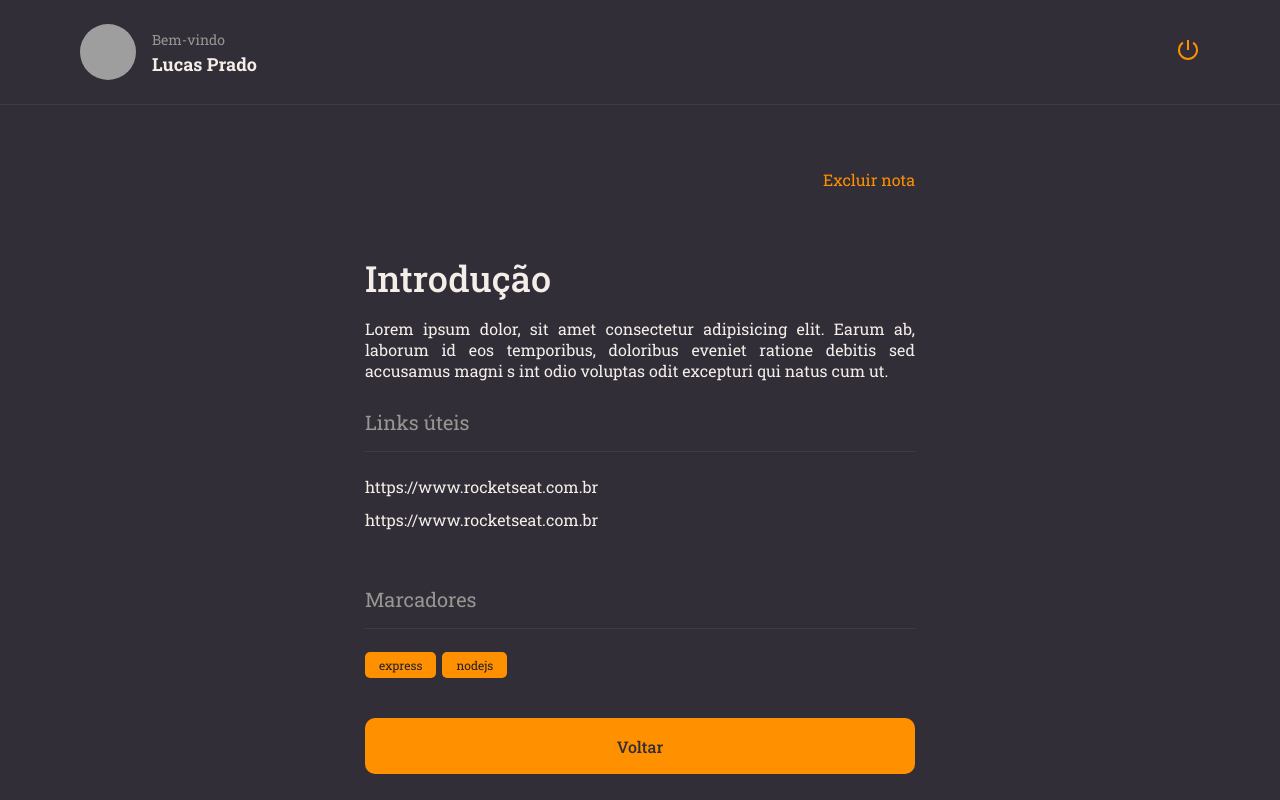
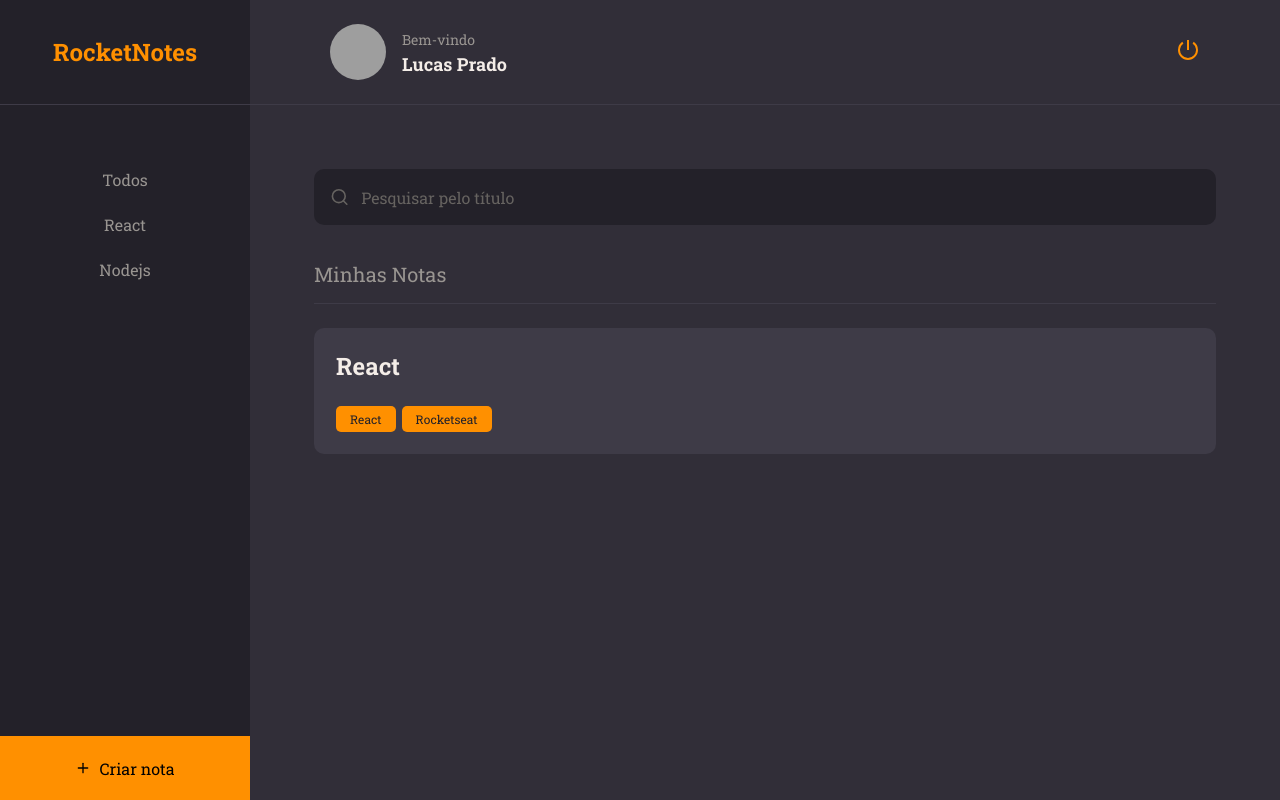
Before and after one commit to loadrp/rocketseat, a React (Vite) app in the folder Explorer_09-Front-end-react/rocketnotes/: page / in a window 1280 px wide. Built offline with nearby package versions, Linux system fonts and the light colour scheme; grey boxes are pictures that could not be loaded.

Commit message:
feat: component input, note, page home

```diff
--- a/Explorer_09-Front-end-react/rocketnotes/src/components/ButtonText/index.jsx
+++ b/Explorer_09-Front-end-react/rocketnotes/src/components/ButtonText/index.jsx
@@ -1,9 +1,10 @@
 import { Container } from "./style";
 
-export function ButtonText({title , ...rest}) {
+export function ButtonText({title , isActive = false, ...rest}) {
   return(
-    <Container type="button" {...rest}>
+    <Container type="button" isActive={isActive} {...rest}>
       {title}
+
     </Container>
   );
 }
--- a/Explorer_09-Front-end-react/rocketnotes/src/components/ButtonText/style.js
+++ b/Explorer_09-Front-end-react/rocketnotes/src/components/ButtonText/style.js
@@ -2,7 +2,7 @@ import styled from "styled-components";
 
 export const Container = styled.button`
   background: none;
-  color: ${({theme}) => theme.COLORS.ORANGE};
+  color: ${({theme, isActive}) => isActive ? theme.COLORS.ORANGE : theme.COLORS.GRAY_100};
 
   border: none;
   font-size: 16rem;
--- /dev/null
+++ b/Explorer_09-Front-end-react/rocketnotes/src/components/Input/index.jsx
@@ -0,0 +1,10 @@
+import { Container } from "./styles";
+
+export function Input({icon: Icon, ...rest}){
+  return(
+    <Container>
+      {Icon && <Icon size={20}/>}
+        <input {...rest}/>
+    </Container>
+  )
+};
--- /dev/null
+++ b/Explorer_09-Front-end-react/rocketnotes/src/components/Input/styles.js
@@ -0,0 +1,31 @@
+import styled from "styled-components";
+
+export const Container = styled.div`
+  width: 100%;
+  display: flex;
+  align-items: center;
+
+  background-color: ${({theme})=> theme.COLORS.BG_900};
+  color: ${({theme})=> theme.COLORS.GRAY_300};
+
+  margin-bottom: 8rem;
+  border-radius: 10px;
+
+  >input{
+    height: 56rem;
+    width: 100%;
+    padding: 12rem;
+    color: ${({theme})=> theme.COLORS.WHITE};
+    background: transparent;
+    border: none;
+
+    &::placeholder{
+      color: ${({theme})=> theme.COLORS.GRAY_300};
+    }
+
+
+  }
+  >svg{
+      margin-left: 16rem;
+    }
+`;
--- /dev/null
+++ b/Explorer_09-Front-end-react/rocketnotes/src/components/Note/index.jsx
@@ -0,0 +1,19 @@
+import { Container } from "./styles";
+import {Tag} from '../Tags'
+
+export function Note({data, ...rest}){
+  return(
+    <Container {...rest}>
+      <h1>{data.title}</h1>
+      {
+        data.tags &&
+        <div>
+          {
+            data.tags.map( tag => <Tag key={tag.id} title = {tag.name}/>)
+          }
+        </div>
+      }
+    </Container>
+
+  )
+};
--- /dev/null
+++ b/Explorer_09-Front-end-react/rocketnotes/src/components/Note/styles.js
@@ -0,0 +1,24 @@
+import styled from "styled-components";
+
+export const Container = styled.button`
+  width: 100%;
+  background-color: ${({theme})=>theme.COLORS.BG_700};
+  border: none;
+  border-radius: 10rem;
+  padding: 22rem;
+  margin-bottom: 16rem;
+
+  > h1{
+    flex: 1;
+    text-align: left;
+    font-weight: 700;
+    font-size: 24rem;
+    color: ${({theme})=>theme.COLORS.WHITE};
+  }
+  > div {
+    width: 100%;
+    display: flex;
+    margin-top: 24rem;
+  }
+
+`;
--- a/Explorer_09-Front-end-react/rocketnotes/src/components/Tags/index.jsx
+++ b/Explorer_09-Front-end-react/rocketnotes/src/components/Tags/index.jsx
@@ -1,8 +1,8 @@
 import { Container } from "./styles";
 
-export function Tag({title}){
+export function Tag({title, ...rest}){
   return(
-    <Container>
+    <Container {...rest}>
       {title}
     </Container>
   );
--- a/Explorer_09-Front-end-react/rocketnotes/src/main.jsx
+++ b/Explorer_09-Front-end-react/rocketnotes/src/main.jsx
@@ -3,7 +3,7 @@ import ReactDOM from 'react-dom/client'
 import {ThemeProvider} from 'styled-components'
 import theme from './styles/theme'
 import GlobalStyles from './styles/global'
-import {App} from './pages/App'
+import {Home} from './pages/Home'
 
 
 ReactDOM.createRoot(document.getElementById('root')).render(
@@ -11,7 +11,7 @@ ReactDOM.createRoot(document.getElementById('root')).render(
   <React.StrictMode >
     <ThemeProvider theme={theme}>
     <GlobalStyles/>
-    <App />
+    <Home />
     </ThemeProvider>
   </React.StrictMode>
 )
--- a/Explorer_09-Front-end-react/rocketnotes/src/pages/Home/index.jsx
+++ b/Explorer_09-Front-end-react/rocketnotes/src/pages/Home/index.jsx
@@ -1,5 +1,10 @@
+import { FiPlus, FiSearch } from 'react-icons/fi'
 import { Container, Brand, Menu, Search, Content, NewNote } from './styles'
 import {Header} from '../../components/Header'
+import {ButtonText} from '../../components/ButtonText'
+import { Input } from '../../components/Input'
+import { Section } from '../../components/Section'
+import { Note } from '../../components/Note'
 
 
 export function Home({}) {
@@ -10,15 +15,30 @@ export function Home({}) {
         </Brand>
         <Header/>
         <Menu>
+          <li><ButtonText title="Todos"/></li>
+          <li><ButtonText title="React"/></li>
+          <li><ButtonText title="Nodejs"/></li>
 
         </Menu>
         <Search>
+          <Input placeholder="Pesquisar pelo título" icon={FiSearch}/>
 
         </Search>
         <Content>
+          <Section title="Minhas Notas">
+            <Note data={{
+                title: 'React',
+                tags: [
+                  { id: "1", name: "React"},
+                  { id: "2", name:"Rocketseat"}
+                ]
+                }}/>
 
+          </Section>
         </Content>
         <NewNote>
+          <FiPlus/>
+          Criar nota
 
         </NewNote>
     </Container>
--- a/Explorer_09-Front-end-react/rocketnotes/src/pages/Home/styles.js
+++ b/Explorer_09-Front-end-react/rocketnotes/src/pages/Home/styles.js
@@ -7,15 +7,62 @@ export const Container = styled.div`
   display: grid;
   grid-template-columns: 250rem auto;
   grid-template-rows: 105rem 128rem auto 64rem;
-  grid-template-areas: "brand header"
+  grid-template-areas:
+  "brand header"
   "menu search"
   "menu content"
   "newnote content";
+  background-color: ${({theme}) => theme.COLORS.BG_800};
 `;
-export const Brand = styled.div``;
-export const Menu = styled.ul``;
-export const Search = styled.div``;
-export const Content = styled.div``;
-export const NewNote= styled.button``;
+export const Brand = styled.div`
+  grid-area: brand;
+  display: flex;
+  justify-content: center;
+  align-items: center;
 
-export const Container = styled.
+  border-bottom-width: 1px;
+  border-bottom-style: solid;
+  border-bottom-color: ${({theme})=> theme.COLORS.BG_700};
+  background-color: ${({theme})=> theme.COLORS.BG_900};
+
+  > h1 {
+    font-size: 24rem;
+    color: ${({theme})=> theme.COLORS.ORANGE}
+  }
+
+`;
+
+export const Menu = styled.ul`
+  grid-area: menu;
+  background-color: ${({theme})=> theme.COLORS.BG_900};
+  padding-top: 64rem;
+  text-align: center;
+
+  > li {
+    margin-bottom: 24rem;
+
+  }
+`;
+export const Search = styled.div`
+  grid-area: search;
+  padding: 64px 64px 0;
+
+`;
+export const Content = styled.div`
+  grid-area: content;
+  padding: 0 64px;
+  overflow-y: auto;
+
+`;
+export const NewNote= styled.button`
+  grid-area: newnote;
+  background-color: ${({theme})=> theme.COLORS.ORANGE};
+  border: none;
+  display: flex;
+  align-items: center;
+  justify-content: center;
+  svg {
+    margin-right: 8rem;
+  }
+
+`;
```
